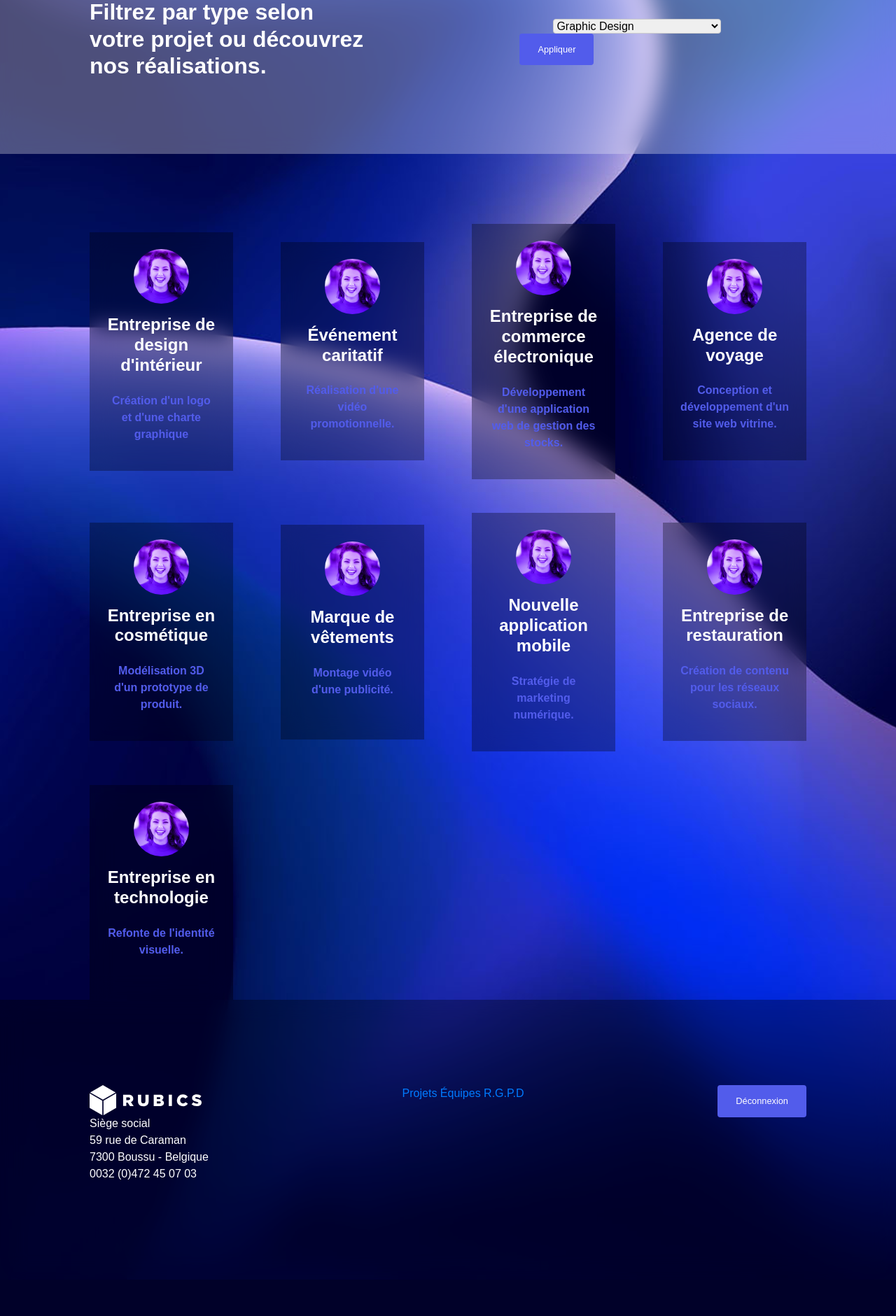
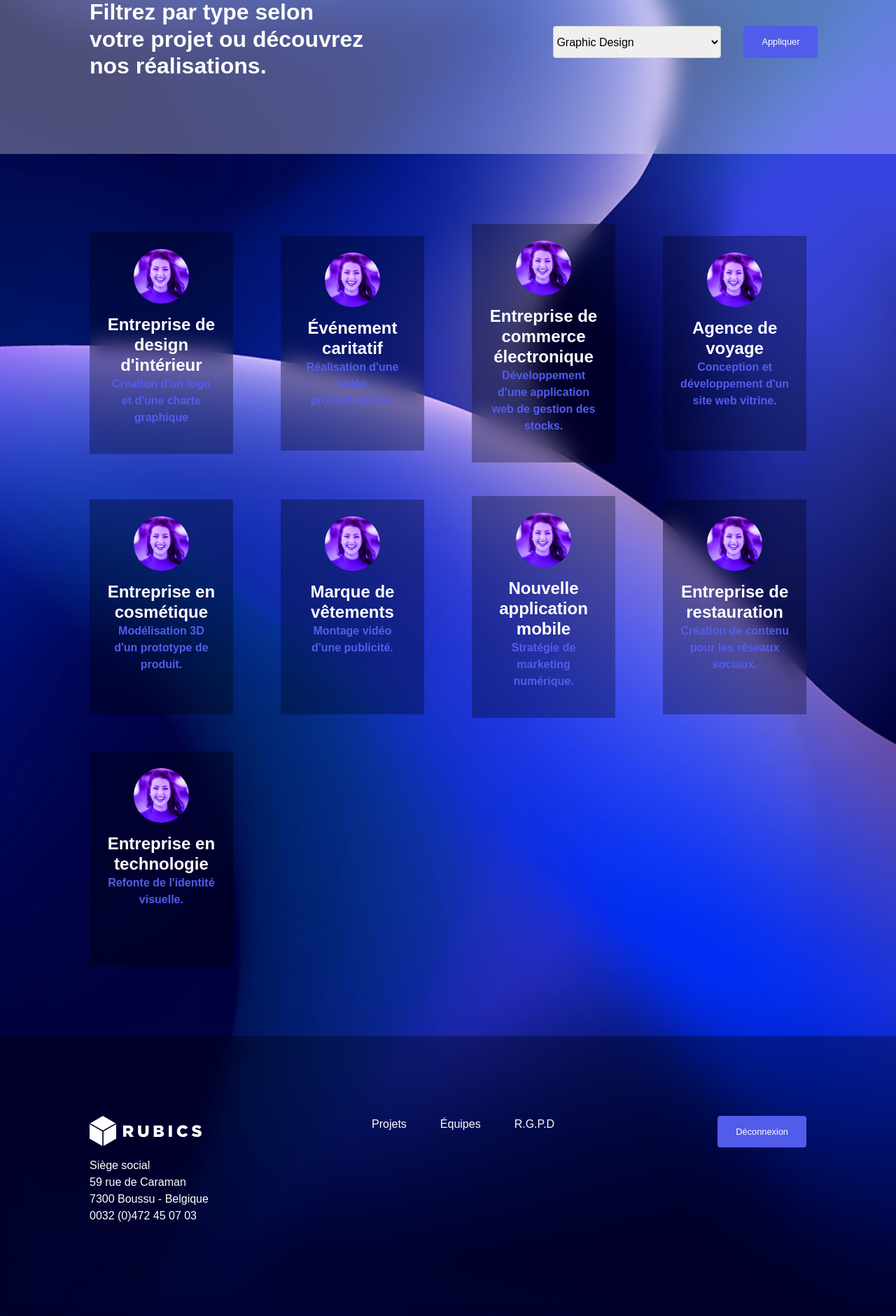
Before and after one commit to Nsven7/rubics, a PHP site: page /Rubics/view/view-projects.php in a window 1280 px wide. Shown: the part 900-2781 px from the top of the page at 70% size. Before the commit the page ends 2712 px from the top, so only its background shows below. Run offline with PHP 8.4, Linux system fonts and the light colour scheme; a user stored in the database is signed in; data comes from the database, SQL or seed files in the repository.

Commit message:
wip front-end

```diff
--- a/asset/css/style.css
+++ b/asset/css/style.css
@@ -85,8 +85,25 @@ footer {
 .content-footer {
     display: flex;
     justify-content: space-between;
+    align-items: space-around;
     width: 100%;
 }
+
+.content-footer .logo {
+    margin-bottom: 0.5rem;
+}
+
+.content-footer .cta {
+    width: 100%;
+    margin-bottom: 1rem;
+}
+
+.link {
+    display: flex;
+    flex-wrap: wrap;
+    gap: 3rem;
+}
+
 
 .logo {
     width: 10rem;
@@ -201,12 +218,27 @@ select {
     font-weight: var(--fw-bold);
 }
 
+.ft-weight-medium {
+    font-weight: var(--fw-medium);
+}
+
 .mrg-top-1 {
     margin-top: var(--mrg-top-1);
 }
 
 .mrg-top-2 {
     margin-top: var(--mrg-top-2);
+}
+
+a {
+    text-decoration: none;
+    color: var(--clr-white);
+    cursor: pointer;
+}
+
+a:hover {
+    text-decoration: none;
+    color: var(--clr-primary-third);
 }
 
 /********* Components ********/
@@ -272,14 +304,11 @@ select {
 
 .container-content {
     min-height: calc(100vh - 100px);
-    /* Subtract the header height */
-    padding-top: 100px;
-    /* Same height as the header to avoid content underlap */
+    padding: 100px 10%;
     display: flex;
     align-items: center;
     justify-content: center;
     width: 100%;
-    padding-inline: 10%;
 }
 
 .container-form {
@@ -300,7 +329,11 @@ select {
     width: 40%;
     padding: 5%;
     padding-right: 10%;
+}
 
+.field-container {
+    display: flex;
+    gap: 2rem;
 }
 
 .banner {
@@ -341,6 +374,10 @@ select {
 
 .card-item {
     aspect-ratio: 2/3;
+}
+
+.card-item h3 {
+    margin-bottom: 0rem;
 }
 
 .empty {
--- a/model/employeeModel.php
+++ b/model/employeeModel.php
@@ -245,10 +245,10 @@ function getActiveEmployees($idTeam = null)
     global $bdd;
 
     if ($idTeam === null) {
-        $query = "SELECT * FROM employee WHERE actif = 1";
+        $query = "SELECT employee.*, team.name AS team_name FROM employee LEFT JOIN team ON employee.team_id = team.id WHERE employee.actif = 1";
         $stmt = $bdd->prepare($query);
     } else {
-        $query = "SELECT * FROM employee WHERE actif = 1 AND team_id = :team_id";
+        $query = "SELECT employee.*, team.name AS team_name FROM employee LEFT JOIN team ON employee.team_id = team.id WHERE employee.actif = 1 AND employee.team_id = :team_id";
         $stmt = $bdd->prepare($query);
         $stmt->bindParam(':team_id', $idTeam, PDO::PARAM_INT);
     }
--- a/view/component/footer.php
+++ b/view/component/footer.php
@@ -14,24 +14,32 @@
                 </p>
             </div>
         </div>
-        <div>
+        <div class="link">
             <a href="<?php $_SERVER['DOCUMENT_ROOT']; ?>/Rubics/view/view-projects.php">Projets</a>
             <a href="<?php $_SERVER['DOCUMENT_ROOT']; ?>/Rubics/view/view-teams.php">Équipes</a>
             <a href="#">R.G.P.D</a>
         </div>
         <div>
-            <form action="<?php $_SERVER['DOCUMENT_ROOT'] ?>/Rubics/controller/userController.php" method="POST">
-                <input class="btn" type="submit" value="Déconnexion" name="submit">
-            </form>
+            <?php
+            if (isset($_SESSION['client'])) { ?>
+                <form action="<?php $_SERVER['DOCUMENT_ROOT'] ?>/Rubics/controller/userController.php" method="POST">
+                    <input class="btn" type="submit" value="Déconnexion" name="submit">
+                </form>
 
-            <!-- <div class="cta">
-                <a class="btn" href="<?php $_SERVER['DOCUMENT_ROOT']; ?>/Rubics/view/view-projects.php">Projets<span
-                        class="arrow right"></span></a>
-            </div>
-            <div class="cta">
-                <a class="btn" href="<?php $_SERVER['DOCUMENT_ROOT']; ?>/Rubics/view/view-teams.php">Équipes<span
-                        class="arrow right"></span></a>
-            </div> -->
+            <?php } elseif (isset($_SESSION['employee']) || isset($_SESSION['admin'])) { ?>
+
+                <form action="<?php $_SERVER['DOCUMENT_ROOT'] ?>/Rubics/controller/employeeController.php" method="POST">
+                    <input class="btn" type="submit" value="Déconnexion" name="submit">
+                </form>
+
+            <?php } else { ?>
+                <div class="cta">
+                    <a class="btn" href="<?php $_SERVER['DOCUMENT_ROOT']; ?>/Rubics/view/view-login.php">Connextion<span class="arrow right"></span></a>
+                </div>
+                <div class="cta">
+                    <a class="btn" href="<?php $_SERVER['DOCUMENT_ROOT']; ?>/Rubics/view/view-user-registration.php">S'enregistrer<span class="arrow right"></span></a>
+                </div>
+            <?php } ?>
         </div>
     </div>
 </footer>
--- a/view/component/header.php
+++ b/view/component/header.php
@@ -20,6 +20,34 @@
             <ul>
                 <li><a href="<?php $_SERVER['DOCUMENT_ROOT']; ?>/Rubics/view/view-projects.php">Projets</a></li>
                 <li><a href="<?php $_SERVER['DOCUMENT_ROOT']; ?>/Rubics/view/view-teams.php">Équipes</a></li>
+
+                <!-- Start session in header -->
+                <?php session_start();
+
+                // Check wich user is connected
+                if (isset($_SESSION['client'])) { ?>
+
+                    <li>
+                        <form action="<?php $_SERVER['DOCUMENT_ROOT'] ?>/Rubics/controller/userController.php" method="POST">
+                            <input class="btn" type="submit" value="Déconnexion" name="submit">
+                        </form>
+                    </li>
+                <?php } elseif (isset($_SESSION['employee']) || isset($_SESSION['admin'])) { ?>
+                    <li>
+                        <form action="<?php $_SERVER['DOCUMENT_ROOT'] ?>/Rubics/controller/employeeController.php" method="POST">
+                            <input class="btn" type="submit" value="Déconnexion" name="submit">
+                        </form>
+                    </li>
+                <?php } else { ?>
+                    <li>
+                        <div class="cta">
+                            <a class="btn" href="<?php $_SERVER['DOCUMENT_ROOT']; ?>/Rubics/view/view-login.php">Connextion<span class="arrow right"></span></a>
+                        </div>
+                    </li> <?php } ?>
             </ul>
+
+
+
+
         </nav>
     </header>
--- a/view/view-login.php
+++ b/view/view-login.php
@@ -44,7 +44,7 @@ required>
         </div>
         <div>
           <div class="mrg-top-1 cta">
-            <input type="submit" class="btn" value="Connexion">
+            <input type="submit" name="submit" class="btn" value="Connexion">
             <span class="arrow right"></span>
           </div>
         </div>
--- a/view/view-projects.php
+++ b/view/view-projects.php
@@ -31,7 +31,7 @@ $categories = activeCategories();
             <h2>Filtrez par type selon<br> votre projet ou découvrez<br> nos réalisations.</h2>
         </div>
         <div class="right">
-        <form action="<?php $_SERVER['DOCUMENT_ROOT'] ?>/Rubics/controller/projectController.php" method="POST">
+            <form action="<?php $_SERVER['DOCUMENT_ROOT'] ?>/Rubics/controller/projectController.php" method="POST">
                 <div class="field-container">
                     <select name="categoryId" id="categoryId">
                         <?php foreach ($categories as $category) : ?>
@@ -41,9 +41,9 @@ $categories = activeCategories();
                             </option>
                         <?php endforeach; ?>
                     </select>
+                    <input class="btn" type="submit" name="submit" value="Appliquer" />
                 </div>
 
-                <input class="btn" type="submit" name="submit" value="Appliquer" />
             </form>
         </div>
     </div>
--- a/view/view-user-admin-home.php
+++ b/view/view-user-admin-home.php
@@ -124,7 +124,7 @@ if (!isset($_SESSION['client']) && !isset($_SESSION['employee']) && !isset($_SES
                                     value="<?php echo $_SESSION['client']['identifier']['secret_answer']; ?>">
                             </div>
 
-                            <input class="btn" type="submit" name="submit" value="S'enregistrer" />
+                            <input class="btn" type="submit" name="submit" value="Enregistrer" />
                         </form>
                     </div>
                 </div>
--- a/view/view-user-registration.php
+++ b/view/view-user-registration.php
@@ -70,7 +70,7 @@ if (isset($_SESSION['client']) && !isset($_SESSION['employee']) && !isset($_SESS
         </div>
         <div>
           <div class="cta">
-            <input type="submit" class="btn" value="Enregistrer">
+            <input type="submit" name="submit" class="btn" value="Enregistrer">
             <span class="arrow right"></span>
           </div>
         </div>
```
Also changed, not shown: view/view-teams.php (+4 -3 lines).
